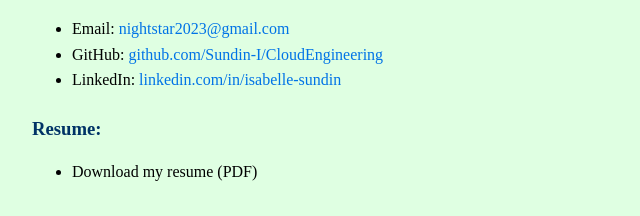
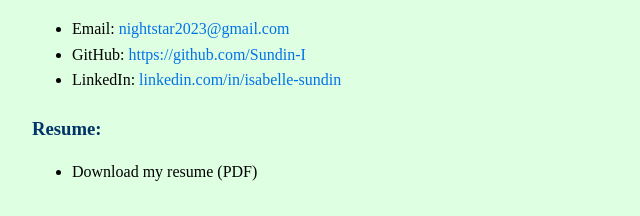
Before and after one commit to Sundin-I/cloud-portfolio-713, a plain HTML site: page index.html in a window 1280 px wide. Shown: the part 395-611 px from the top of the page, 208-848 px from the left. Drawn offline with Linux system fonts and the light colour scheme.

Commit message:
Update index.html before pushing CI workflow

```diff
--- a/index.html
+++ b/index.html
@@ -19,7 +19,7 @@
     <h3>Contact info: </h3>
     <ul>
         <li>Email: <a href="mailto:nightstar2023@gmail.com">nightstar2023@gmail.com</a></li>
-        <li>GitHub: <a href="https://github.com/Sundin-I/CloudEngineering" target="_blank">github.com/Sundin-I/CloudEngineering</a></li>
+        <li>GitHub: <a href="https://github.com/Sundin-I" target="_blank">https://github.com/Sundin-I</a></li>
         <li>LinkedIn: <a href="https://linkedin.com/in/isabelle-sundin-7a66b027b" target="_blank">linkedin.com/in/isabelle-sundin</a></li>
     </ul>
 
```
